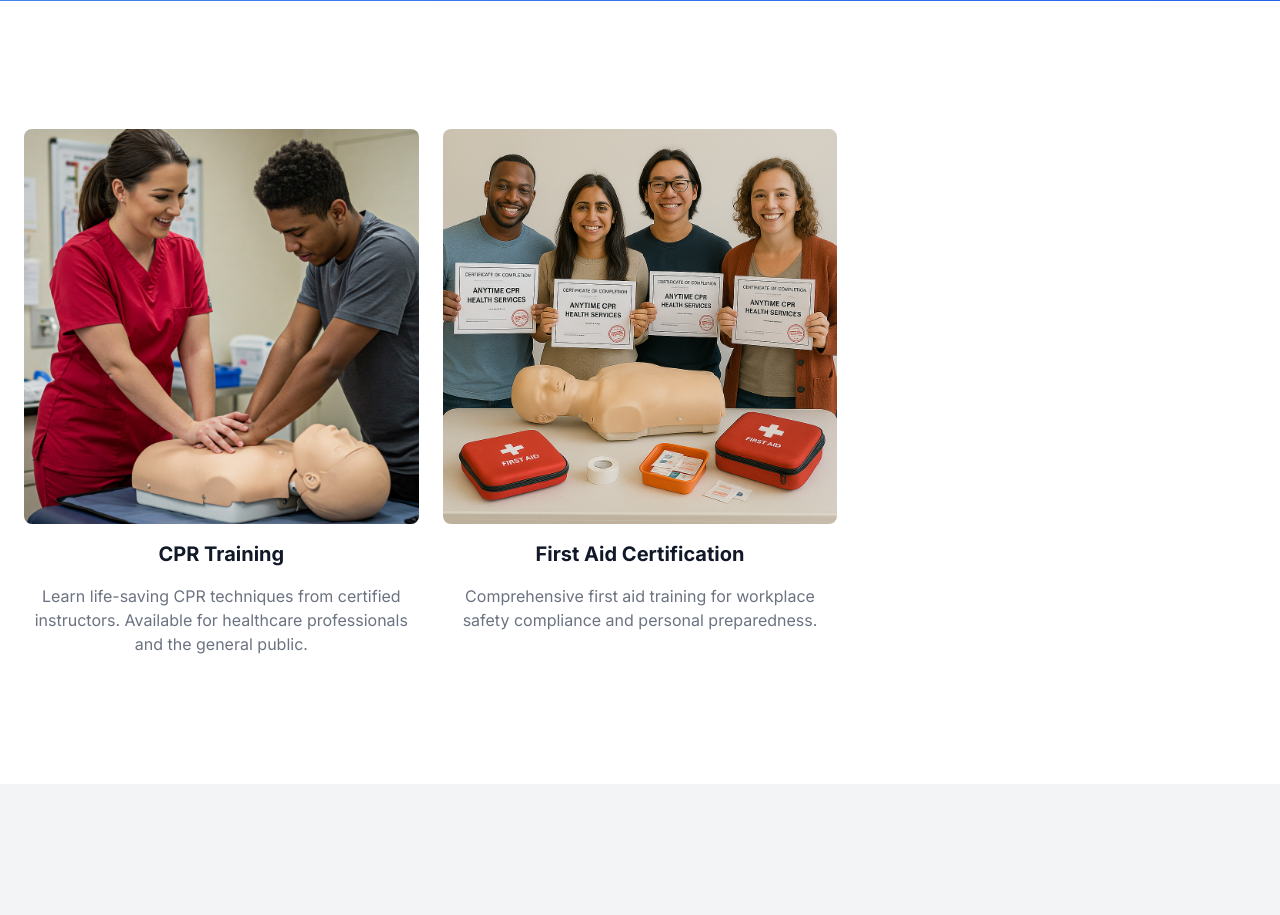
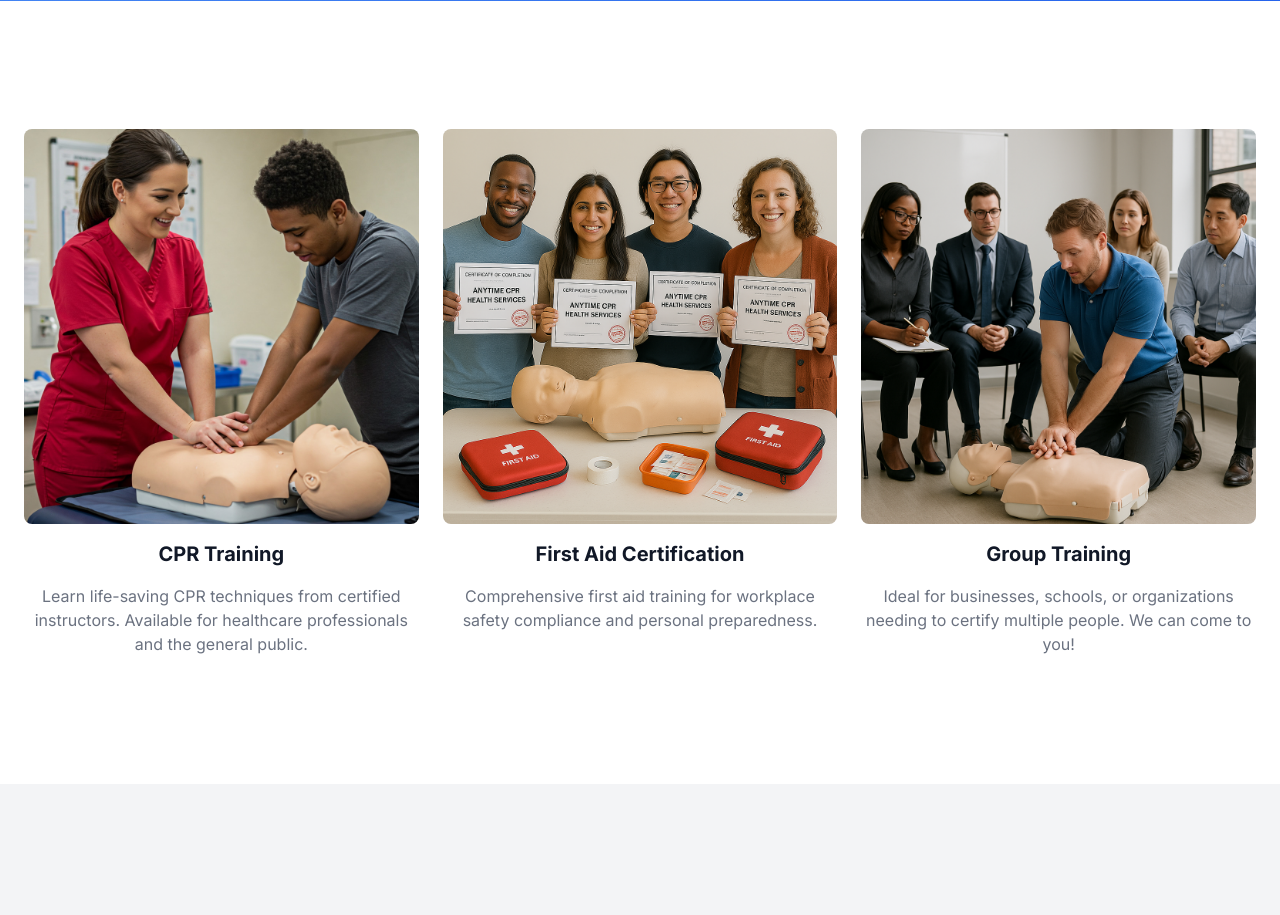
Before and after one commit to ysfpcm/cprr, a Next.js app: page / in a window 1280 px wide. Shown: the part 1060-1975 px from the top of the page. Built offline with nearby package versions, Linux system fonts and the light colour scheme.

Commit message:
Add Group Training section with image and description to homepage

```diff
--- a/app/page.tsx
+++ b/app/page.tsx
@@ -118,6 +118,26 @@ export default function Home() {
                 Comprehensive first aid training for workplace safety compliance and personal preparedness.
               </p>
             </motion.div>
+            <motion.div
+              className="flex flex-col items-center space-y-4 text-center"
+              initial={{ opacity: 0, y: 20 }}
+              animate={{ opacity: 1, y: 0 }}
+              transition={{ duration: 0.5, delay: 0.3 }}
+            >
+              <div>
+                <Image
+                  src="/cprcorp.png"
+                  alt="Group CPR Training"
+                  width={400}
+                  height={200}
+                  className="rounded-lg"
+                />
+              </div>
+              <h3 className="text-xl font-bold">Group Training</h3>
+              <p className="text-gray-500">
+                Ideal for businesses, schools, or organizations needing to certify multiple people. We can come to you!
+              </p>
+            </motion.div>
           </div>
         </div>
       </section>
```
